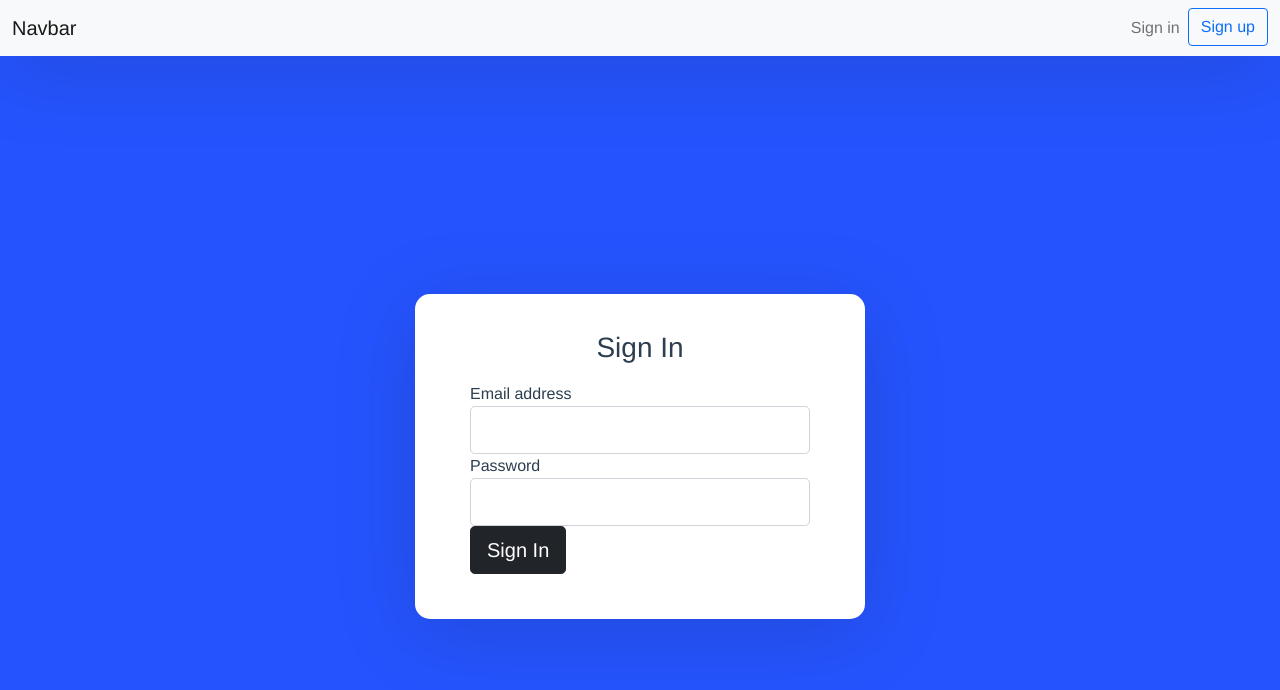
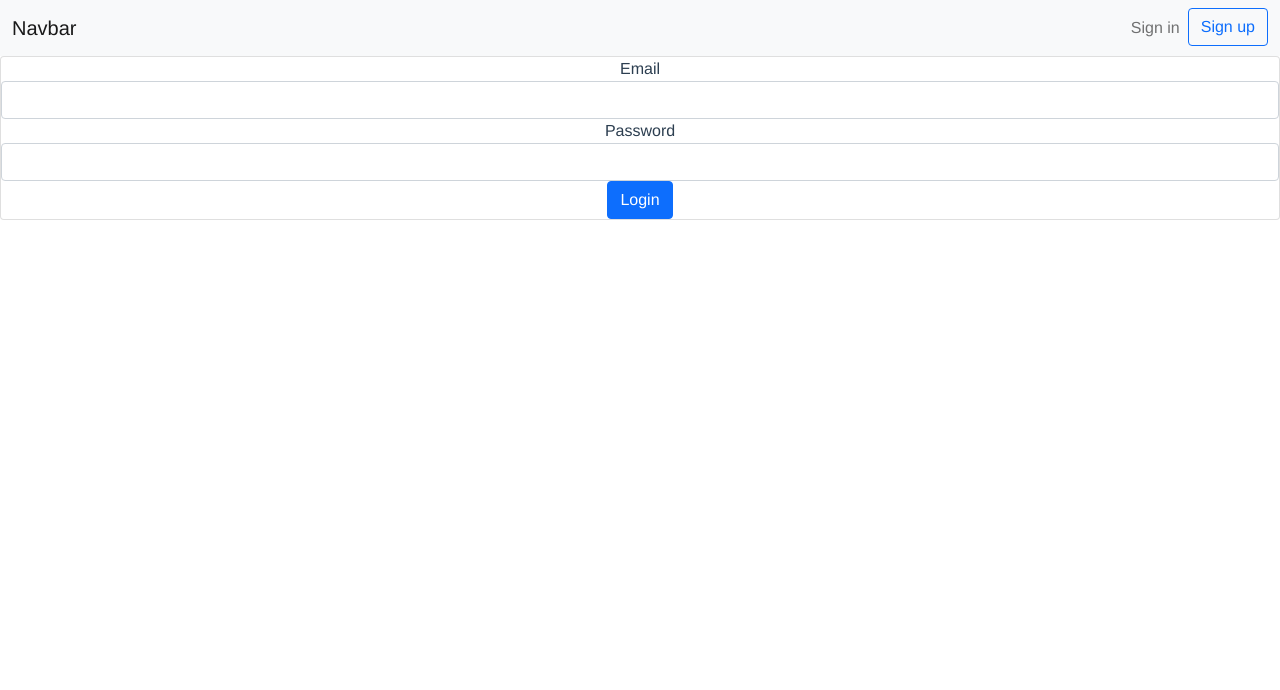
Before and after one commit to ShinJam/simpleChat, a Vue app in the folder frontend/: page /login in a window 1280 px wide. Shown: the top 690 px of the page. Built offline with nearby package versions, Linux system fonts and the light colour scheme.

Commit message:
feat(frontend): implement user store using vuex

```diff
--- a/frontend/package.json
+++ b/frontend/package.json
@@ -10,9 +10,11 @@
     "axios": "^0.24.0",
     "bootstrap": "^5.1.3",
     "bootstrap-vue-3": "^0.1.0",
+    "vee-validate": "^3.4.14",
     "vue": "^3.2.25",
     "vue-axios": "^3.4.0",
-    "vue-router": "^4.0.0-0"
+    "vue-router": "^4.0.0-0",
+    "vuex": "^4.0.1"
   },
   "devDependencies": {
     "@vitejs/plugin-vue": "^2.0.0",
--- a/frontend/src/main.js
+++ b/frontend/src/main.js
@@ -4,7 +4,8 @@ import App from './App.vue'
 import router from './router'
 import axios from 'axios'
 import VueAxios from 'vue-axios'
-import '@/assets/css/main.css'
+// import '@/assets/css/main.css'
+import store from "./store"
 
 
 import 'bootstrap/dist/css/bootstrap.css'
@@ -13,5 +14,6 @@ import 'bootstrap-vue-3/dist/bootstrap-vue-3.css'
 const app = createApp(App)
 app.use(BootstrapVue3)
 app.use(router)
+app.use(store)
 app.use(VueAxios, axios)
 app.mount('#app')
--- /dev/null
+++ b/frontend/src/models/user.js
@@ -0,0 +1,6 @@
+export default class User {
+  constructor(email, password) {
+    this.email = email;
+    this.password = password;
+  }
+}
--- /dev/null
+++ b/frontend/src/services/auth.service.js
@@ -0,0 +1,33 @@
+import axios from 'axios';
+
+const API_URL = 'http://localhost/api/v1/user/';
+
+class AuthService {
+  login(user) {
+    return axios
+      .post(API_URL + 'sign/in', {
+        email: user.email,
+        password: user.password
+      })
+      .then(response => {
+        if (response.data.accessToken) {
+          localStorage.setItem('user', JSON.stringify(response.data));
+        }
+
+        return response.data;
+      });
+  }
+
+  logout() {
+    localStorage.removeItem('user');
+  }
+
+  register(user) {
+    return axios.post(API_URL + 'sign/up', {
+      email: user.email,
+      password: user.password
+    });
+  }
+}
+
+export default new AuthService();
--- /dev/null
+++ b/frontend/src/store/auth.module.js
@@ -0,0 +1,61 @@
+import AuthService from '../services/auth.service';
+
+const user = JSON.parse(localStorage.getItem('user'));
+const initialState = user
+  ? { status: { loggedIn: true }, user }
+  : { status: { loggedIn: false }, user: null };
+
+export const auth = {
+  namespaced: true,
+  state: initialState,
+  actions: {
+    login({ commit }, user) {
+      return AuthService.login(user).then(
+        user => {
+          commit('loginSuccess', user);
+          return Promise.resolve(user);
+        },
+        error => {
+          commit('loginFailure');
+          return Promise.reject(error);
+        }
+      );
+    },
+    logout({ commit }) {
+      AuthService.logout();
+      commit('logout');
+    },
+    register({ commit }, user) {
+      return AuthService.register(user).then(
+        response => {
+          commit('registerSuccess');
+          return Promise.resolve(response.data);
+        },
+        error => {
+          commit('registerFailure');
+          return Promise.reject(error);
+        }
+      );
+    }
+  },
+  mutations: {
+    loginSuccess(state, user) {
+      state.status.loggedIn = true;
+      state.user = user;
+    },
+    loginFailure(state) {
+      state.status.loggedIn = false;
+      state.user = null;
+    },
+    logout(state) {
+      state.status.loggedIn = false;
+      state.user = null;
+    },
+    registerSuccess(state) {
+      state.status.loggedIn = false;
+    },
+    registerFailure(state) {
+      state.status.loggedIn = false;
+    }
+  }
+};
--- /dev/null
+++ b/frontend/src/store/index.js
@@ -0,0 +1,6 @@
+import { auth } from './auth.module';
+
+import { createStore } from 'vuex';
+export default createStore({
+  modules: { auth },
+})
--- a/frontend/src/views/Login.vue
+++ b/frontend/src/views/Login.vue
@@ -1,53 +1,80 @@
 <template>
-  <div class="vue-tempalte">
-    <form @submit.prevent="submitForm">
-      <h3>Sign In</h3>
 
+
+  <div class="col-md-12">
+    <div class="card card-container">
+      <form name="form" @submit.prevent="handleLogin">
         <div class="form-group">
-        <label>Email address</label>
+          <label for="email">Email</label>
           <input
-          type="email"
-          class="form-control form-control-lg"
-          v-model="form.email"
+            v-model="user.email"
+            type="text"
+            class="form-control"
+            name="email"
           />
         </div>
-
         <div class="form-group">
-        <label>Password</label>
+          <label for="password">Password</label>
           <input
+            v-model="user.password"
             type="password"
-          class="form-control form-control-lg"
-          v-model="form.password"
+            class="form-control"
+            name="password"
           />
         </div>
-
-      <button type="submit" class="btn btn-dark btn-lg btn-block">
-        Sign In
+        <div class="form-group">
+          <button class="btn btn-primary btn-block" :disabled="loading">
+            <span
+              v-show="loading"
+              class="spinner-border spinner-border-sm"
+            ></span>
+            <span>Login</span>
           </button>
+        </div>
       </form>
+    </div>
   </div>
 </template>
 
 <script>
+import User from "@/models/user";
+
 export default {
+  name: "Login",
   data() {
     return {
-      form: {
-        email: "",
-        password: "",
-      },
+      user: new User("", ""),
+      loading: false,
+      message: "",
     };
   },
+  computed: {
+    loggedIn() {
+      return this.$store.state.auth.status.loggedIn;
+    },
+  },
+  created() {
+    if (this.loggedIn) {
+      this.$router.push("/");
+    }
+  },
   methods: {
-    submitForm() {
-      this.axios
-        .post("http://localhost/api/v1/user/sign/in", this.form)
-        .then((response) => {
-          console.log(response.data);
-        })
-        .catch((err) => {
-          console.log(err)
-        });
+    handleLogin() {
+      this.loading = true;
+      if (this.user.email && this.user.password) {
+        this.$store.dispatch("auth/login", this.user).then(
+          () => {
+            this.$router.push("/");
+          },
+          (error) => {
+            this.loading = false;
+            this.message =
+              (error.response && error.response.data) ||
+              error.message ||
+              error.toString();
+          }
+        );
+      }
     },
   },
 };
```
Also changed, not shown: frontend/src/services/auth-header.js (added, +10 -0 lines), frontend/src/services/user.service.js (added, +24 -0 lines), 2 other files (tests, documents, lock files or other folders). Lines whose indentation alone changed are shown as unchanged.
